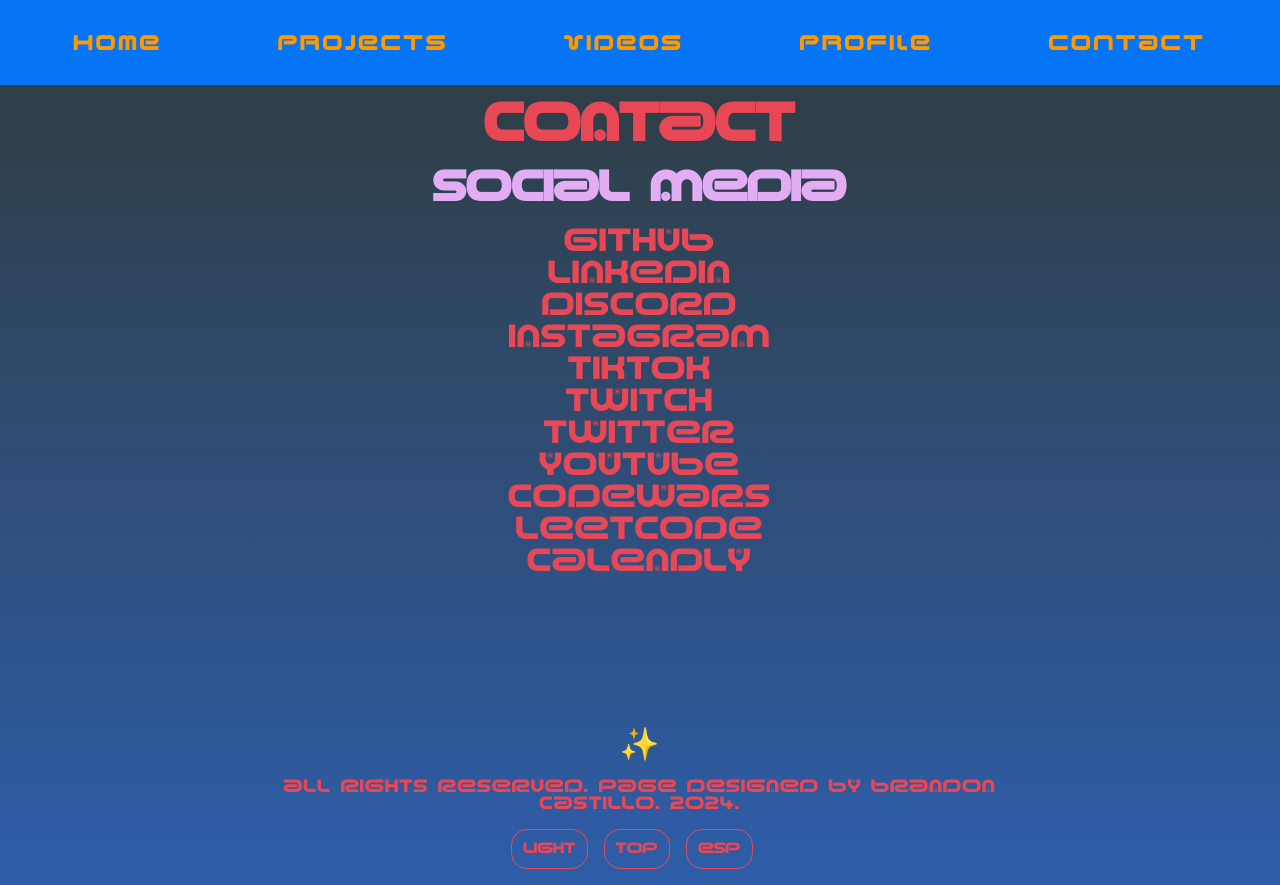
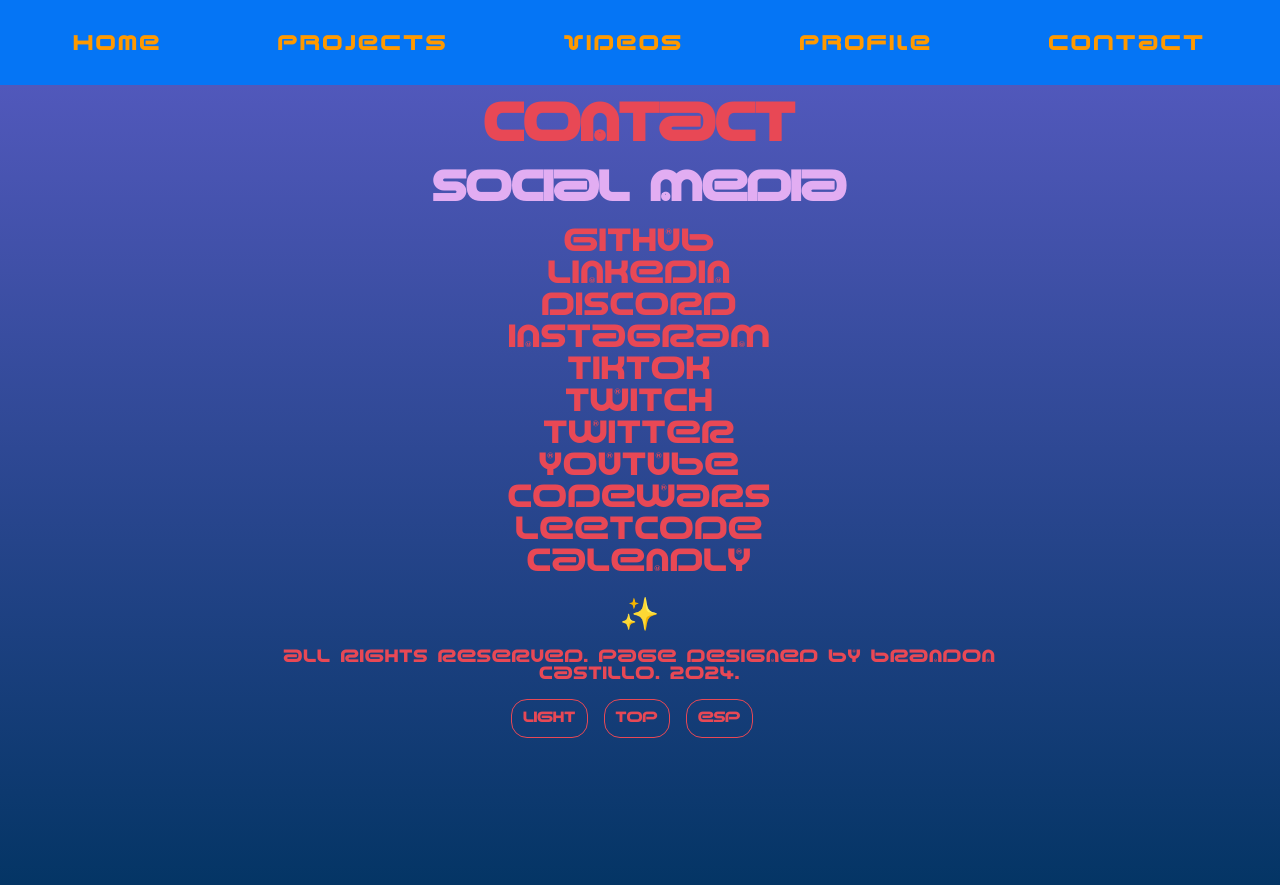
Before and after one commit to pibelanzallamas/brandon-portfolio, a React (Create React App) app: page /contact in a window 1280 px wide. Built offline with nearby package versions, Linux system fonts and the light colour scheme.

Commit message:
background change it

```diff
--- a/src/components/Contact.jsx
+++ b/src/components/Contact.jsx
@@ -15,7 +15,7 @@ function Contact() {
         <h3 className={dark ? "subtitle-dark top" : "subtitle-light top"}>
           {esp ? <>redes sociales</> : <>social media</>}
         </h3>
-        <div className="top flex-grow">
+        <div className="top">
           {links.map((link) => (
             <ContactCard link={link} />
           ))}
--- a/src/styles/App.css
+++ b/src/styles/App.css
@@ -220,7 +220,7 @@ nav {
 }
 
 .all-dark {
-  background-image: linear-gradient(to bottom, #2F3E46, #2E5EAA);
+  background-image: linear-gradient(to bottom, #5158BB, #043565);
   color: #e84855;
 }
 
--- a/src/styles/App.sass
+++ b/src/styles/App.sass
@@ -52,7 +52,7 @@ $lavender-web-2: #e1dee9ff
   color: $blue-crayola
 
 .all-dark
-  background-image: linear-gradient(to bottom,   #2F3E46, #2E5EAA)
+  background-image: linear-gradient(to bottom, #5158BB, #043565)
   color: $red-crayola
 
 ::-webkit-scrollbar
```
